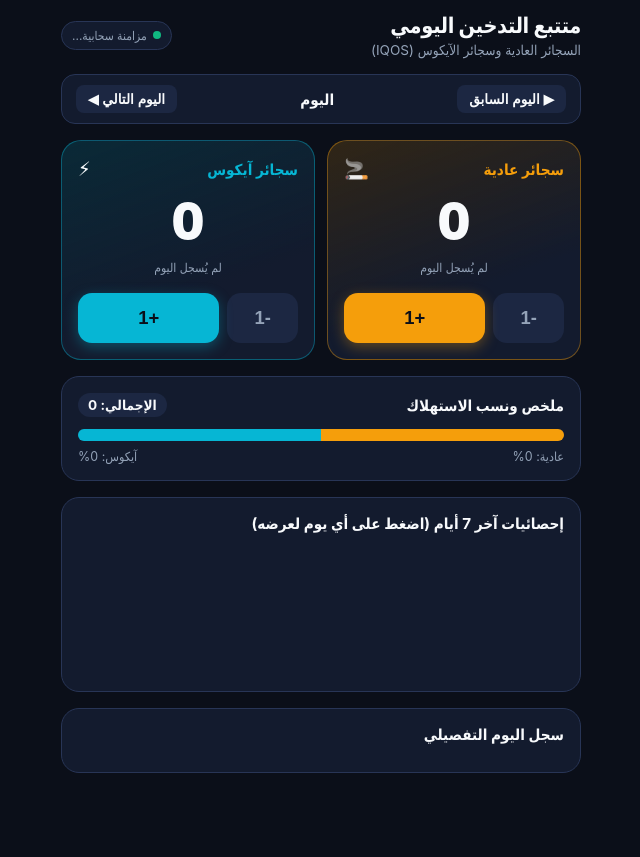
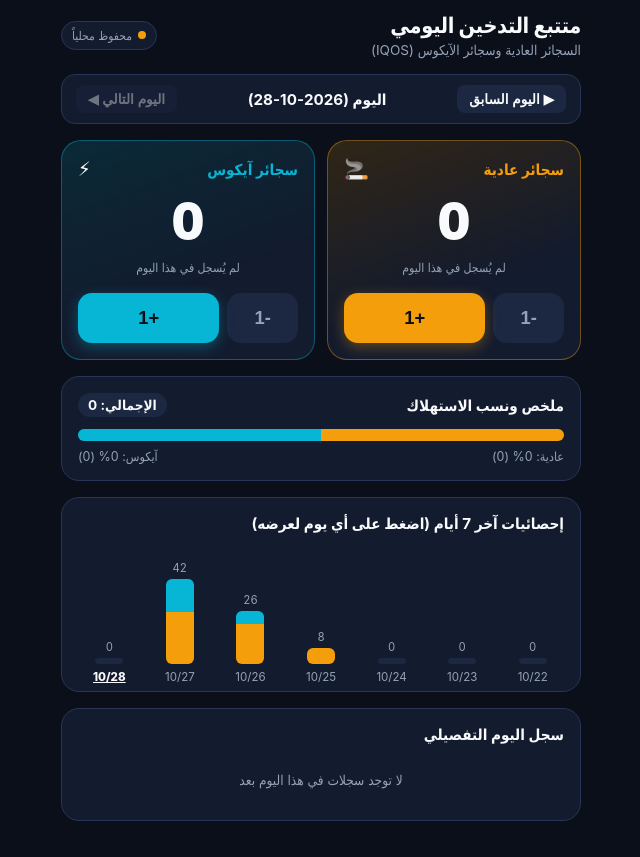
Before and after one commit to LiiAmaDdaMaliK/smoking-tracker, a plain HTML site: page index.html in a window 1280 px wide. Shown: the whole page, without its empty margins (319-959 px from the left). Before the commit the page ends 809 px from the top, so only its background shows below. Drawn offline with Linux system fonts and the light colour scheme; no server answers.

Commit message:
Restore state initialization and fix service worker cache mode (v8)

```diff
--- a/index.html
+++ b/index.html
@@ -451,6 +451,7 @@
     ];
     const LOCAL_API = 'http://127.0.0.1:8765/smoking-sync';
 
+    /* SEED_START */
     const SEED_DAYS = {
       "2026-10-25": [
             {
@@ -839,6 +840,13 @@
             }
       ]
 };
+    /* SEED_END */
+
+    let state = {
+      updatedAt: 0,
+      deletedIds: [],
+      days: {}
+    };
 
     function normalizeIncoming(payload) {
       if (!payload || typeof payload !== 'object') return {};
```
